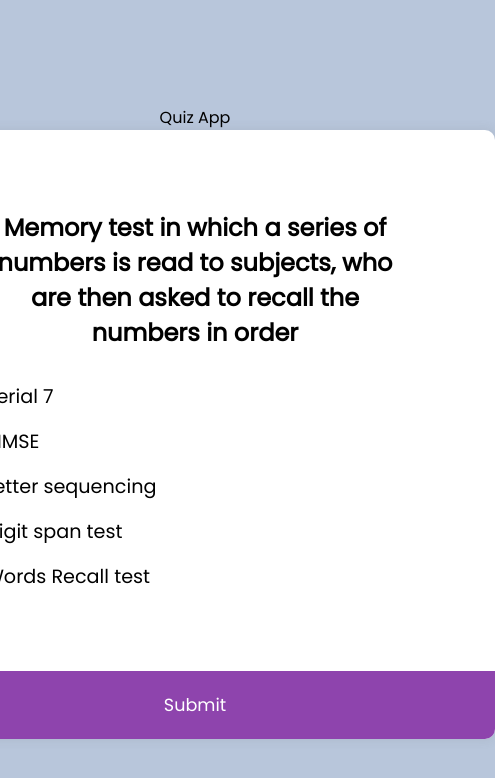
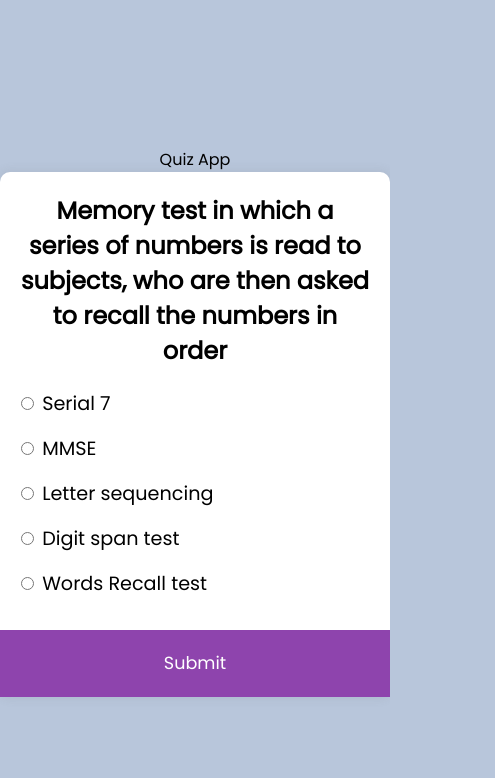
Before and after one commit to Acies0123/quizapp, a plain HTML site: page index.html in a window 390 px wide. Shown: the whole page, 495 px wide, since content can reach past the window. Drawn offline with Linux system fonts and the light colour scheme.

Commit message:
responsive

```diff
--- a/style.css
+++ b/style.css
@@ -12,8 +12,7 @@ body {
   flex-direction: column;
   align-items: center;
   justify-content: center;
-  height: 100vh;
-  overflow: hidden;
+  min-height: 100vh;
   margin: 0;
 }
 
@@ -21,8 +20,7 @@ body {
   background-color: #fff;
   border-radius: 10px;
   box-shadow: 0 0 10px 2px rgba(100, 100, 100, 0.1);
-  width: 600px;
-  overflow: hidden;
+  max-width: 600px;
 }
 
 .quiz-header {
@@ -61,25 +59,19 @@ button {
   padding: 1.3rem;
 }
 
-
-
-
-
-
-
-
-
-
-
-
-
-
-
-
-
-
-
-
-
-
-+++
+@media only screen and (max-width: 700px) {
+  h2 {
+    padding: 0.5rem;
+  }
+  .quiz-header {
+    padding: 2rem;
+  }
+}
+@media only screen and (max-width: 480px) {
+  h2 {
+    padding: 0.3rem;
+  }
+  .quiz-header {
+    padding: 1rem;
+  }
+}
```
